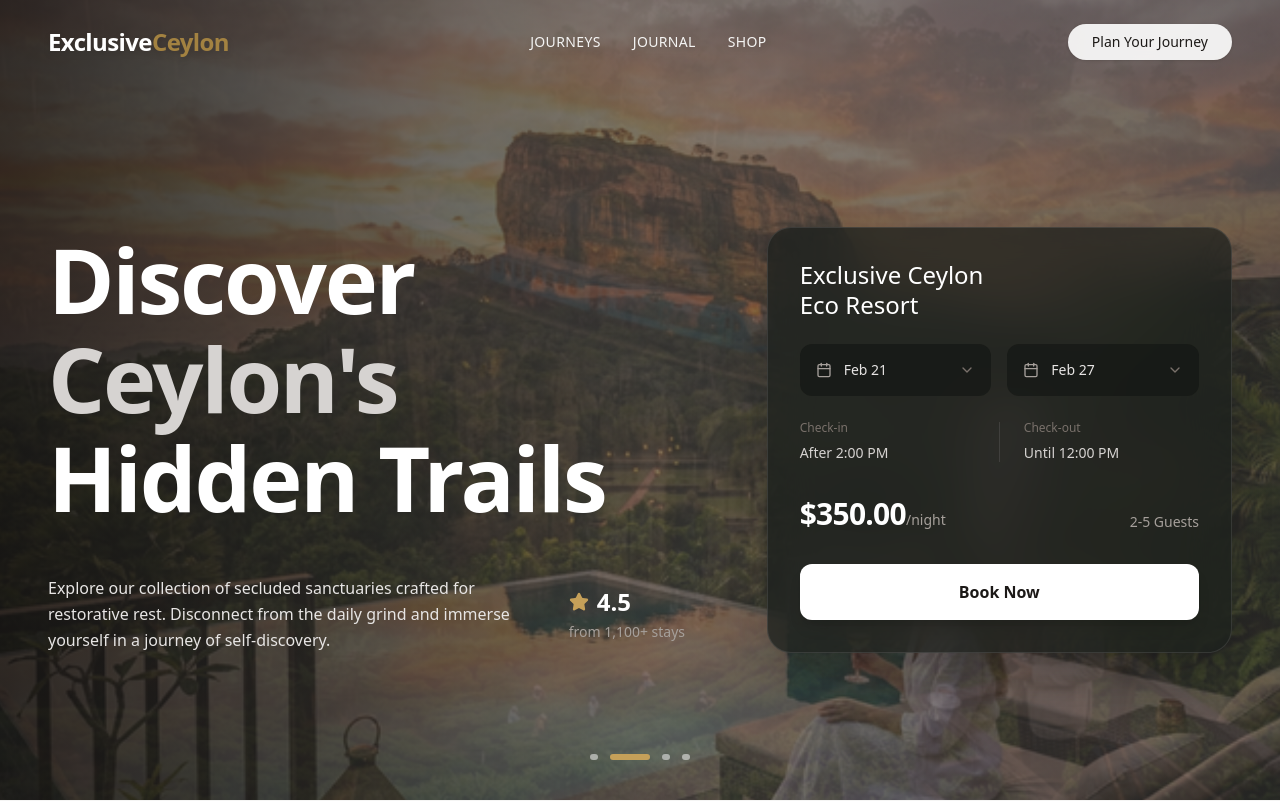
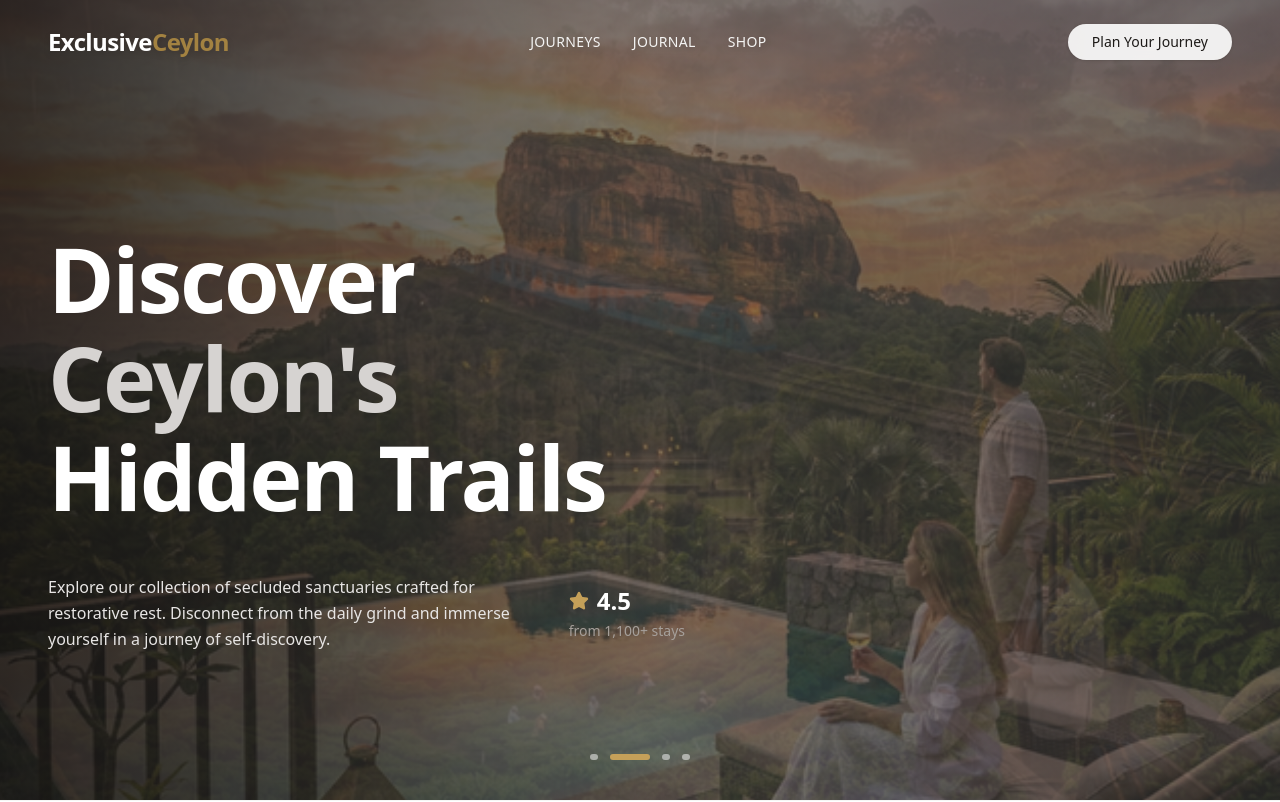
Before and after one commit to dilshandevxx/exclusive-ceylon-agency, a Next.js app: page / in a window 1280 px wide. Shown: the top 802 px of the page. Built offline with nearby package versions, Linux system fonts and the light colour scheme; a web font is replaced by a local one.

Commit message:
initial commi

```diff
--- a/src/components/Hero.tsx
+++ b/src/components/Hero.tsx
@@ -3,7 +3,7 @@ import { useState, useEffect } from "react";
 import Image from "next/image";
 import Link from "next/link";
 import { motion, AnimatePresence } from "framer-motion";
-import { Calendar, ChevronDown, Star } from "lucide-react";
+import { Star } from "lucide-react";
 
 const backgroundImages = [
   "/images/hero/srilanka_ella_train_1772679391831.png",
@@ -104,59 +104,7 @@ export default function Hero() {
             </motion.div>
           </div>
 
-          {/* Right Column - Booking Card */}
-          <motion.div variants={itemVariants} className="lg:col-span-5 lg:col-start-8 w-full">
-            <div className="bg-[#1A1F1C]/70 backdrop-blur-xl border border-white/10 rounded-3xl p-8 shadow-2xl">
-              <h3 className="text-2xl font-medium text-white mb-6 leading-tight">
-                Exclusive Ceylon<br />Eco Resort
-              </h3>
-
-              {/* Date Pickers */}
-              <div className="grid grid-cols-2 gap-4 mb-6">
-                <div className="bg-[#111412]/60 rounded-xl p-4 flex items-center justify-between cursor-pointer hover:bg-[#111412]/80 transition-colors">
-                  <div className="flex items-center gap-3">
-                    <Calendar className="w-4 h-4 text-stone-400" />
-                    <span className="text-stone-200 text-sm font-medium">Feb 21</span>
-                  </div>
-                  <ChevronDown className="w-4 h-4 text-stone-500" />
-                </div>
-                <div className="bg-[#111412]/60 rounded-xl p-4 flex items-center justify-between cursor-pointer hover:bg-[#111412]/80 transition-colors">
-                  <div className="flex items-center gap-3">
-                    <Calendar className="w-4 h-4 text-stone-400" />
-                    <span className="text-stone-200 text-sm font-medium">Feb 27</span>
-                  </div>
-                  <ChevronDown className="w-4 h-4 text-stone-500" />
-                </div>
-              </div>
-
-              {/* Check-in / Check-out Details */}
-              <div className="flex items-center gap-6 mb-8 mt-2">
-                <div className="flex-1">
-                  <span className="text-stone-500 text-xs block mb-1">Check-in</span>
-                  <span className="text-stone-300 text-sm font-medium">After 2:00 PM</span>
-                </div>
-                <div className="w-px h-10 bg-white/10"></div>
-                <div className="flex-1">
-                  <span className="text-stone-500 text-xs block mb-1">Check-out</span>
-                  <span className="text-stone-300 text-sm font-medium">Until 12:00 PM</span>
-                </div>
-              </div>
-
-              {/* Price & Guests */}
-              <div className="flex items-end justify-between mb-8">
-                <div>
-                  <span className="text-3xl font-bold text-white tracking-tight">$350.00</span>
-                  <span className="text-stone-400 text-sm">/night</span>
-                </div>
-                <span className="text-stone-400 text-sm font-medium">2-5 Guests</span>
-              </div>
-
-              {/* Button */}
-              <Link href="/planner" className="w-full bg-white text-stone-900 hover:bg-stone-200 py-4 rounded-xl text-center font-semibold transition-colors duration-300 block shadow-lg">
-                Book Now
-              </Link>
-            </div>
-          </motion.div>
+          {/* Only Left Column Text remains */}
         </motion.div>
       </div>
 
```
